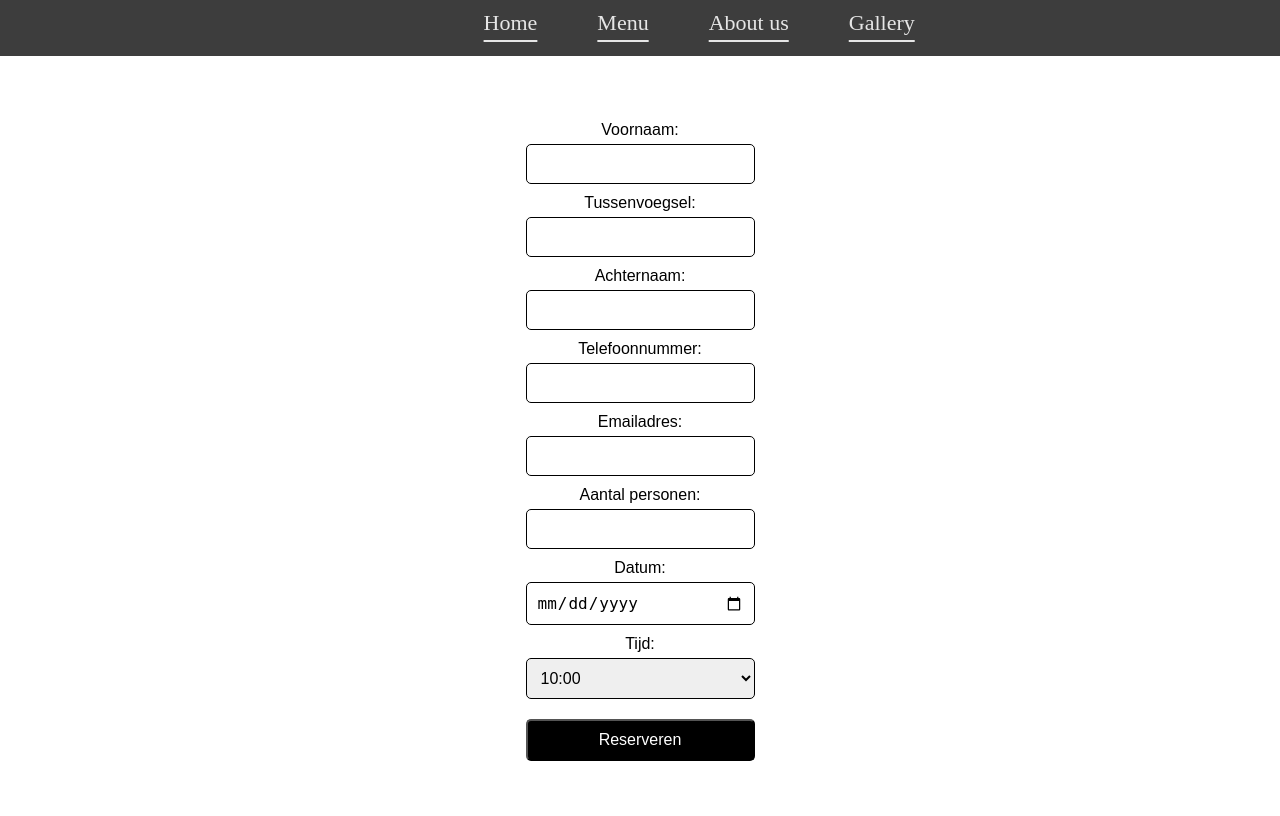
After one commit to 6030559/sushi-project, a PHP site: page /reserveren.html in a window 1280 px wide. The commit adds this page. Run offline with PHP 8.4, Linux system fonts and the light colour scheme.

Commit message:
heb een start van de reserver pagina gemaakt

```diff
--- a/css/style.css
+++ b/css/style.css
@@ -32,6 +32,8 @@ main {
     height: auto;
     max-width: 100vw;
 }
+
+
 
 
 
@@ -308,10 +310,6 @@ main {
 
 footer{
 
-    height: 5vh;
-    width: 100vw;
-
-    /* background-color: red; */
 }
 
 footer > p{
@@ -358,11 +356,6 @@ header > nav > a:hover{
     color: #d615dd98;
 }
 
-
-main {
-    height: auto;
-    width: 100vw;
-}
 .containerlogo{
     height: 10vh;
     width: 14vw;
@@ -485,3 +478,48 @@ footer > p{
 
 }
 }
+
+
+
+/* reserveren */
+
+#main_reserveren {
+    font-family: Arial, sans-serif;
+    display: flex;
+    justify-content: center;
+    align-items: center;
+    height: 95vh;
+}
+
+.container {
+    text-align: center;
+    max-width: 500px;
+    padding: 20px;
+}
+
+form {
+    display: flex;
+    flex-direction: column;
+}
+
+label {
+    margin-top: 10px;
+}
+
+input, select {
+    padding: 10px;
+    margin-top: 5px;
+    border-radius: 5px;
+    border: 1px solid black;
+    font-size: 16px;
+}
+
+button {
+    padding: 10px;
+    margin-top: 20px;
+    background-color: black;
+    color: white;
+    border-radius: 5px;
+    font-size: 16px;
+    cursor: pointer;
+}
--- /dev/null
+++ b/reserveren.html
@@ -0,0 +1,73 @@
+<!DOCTYPE html>
+<html lang="nl">
+  <head>
+    <meta charset="UTF-8">
+    <meta name="viewport" content="width=device-width, initial-scale=1.0">
+    <meta name="description" content="">
+    <meta name="author" content="Dante Stolk">
+    <meta name="keywords" content="">
+    <title>Sushi / Reserveren / Gerechten</title>
+    <link rel="stylesheet" href="css/style.css">
+
+  </head>
+<body>
+  <header>
+    <nav>
+      <a href="index.html">Home</a>
+      <a href="menu.html">Menu</a>
+      <a href="about us.html">About us</a>
+      <a href="gallery.html">Gallery</a>
+    </nav>
+  </header>
+
+  <main id="main_reserveren">
+    <section class="container">
+      <form>
+        <label for="voornaam">Voornaam:</label>
+        <input type="text" id="voornaam" name="voornaam">
+
+        <label for="tussenvoegsel">Tussenvoegsel:</label>
+        <input type="text" id="tussenvoegsel" name="tussenvoegsel">
+
+        <label for="achternaam">Achternaam:</label>
+        <input type="text" id="achternaam" name="achternaam">
+
+        <label for="telefoon">Telefoonnummer:</label>
+        <input type="tel" id="telefoon" name="telefoon">
+
+        <label for="email">Emailadres:</label>
+        <input type="email" id="email" name="email">
+
+        <label for="aantal_personen">Aantal personen:</label>
+        <input type="number" id="aantal_personen" name="aantal_personen">
+
+        <label for="datum">Datum:</label>
+        <input type="date" id="datum" name="datum">
+
+        <label for="tijd">Tijd:</label>
+        <select id="tijd" name="tijd" required>
+            <option value="12:00">10:00</option>
+            <option value="12:00">11:00</option>
+            <option value="12:00">12:00</option>
+            <option value="13:00">13:00</option>
+            <option value="14:00">14:00</option>
+            <option value="15:00">15:00</option>
+            <option value="16:00">16:00</option>
+            <option value="17:00">17:00</option>
+            <option value="18:00">18:00</option>
+            <option value="19:00">19:00</option>
+            <option value="20:00">20:00</option>
+            <option value="21:00">21:00</option>
+            <option value="12:00">22:00</option>
+        </select>
+
+        <button type="submit">Reserveren</button>
+      </form>
+    </section>
+  </main>
+
+  <footer>
+
+  </footer>
+</body>
+</html>
```
Also changed, not shown: avg.html (added, +27 -0 lines).
